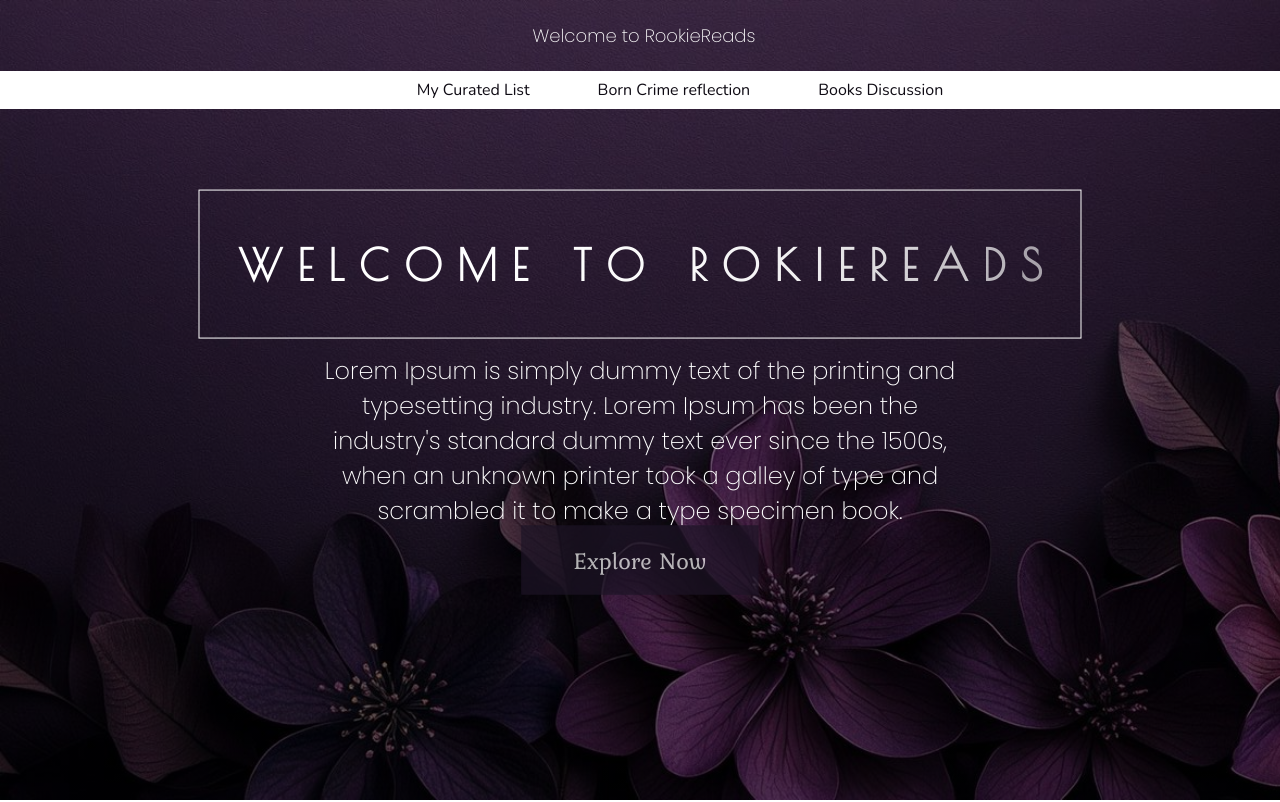
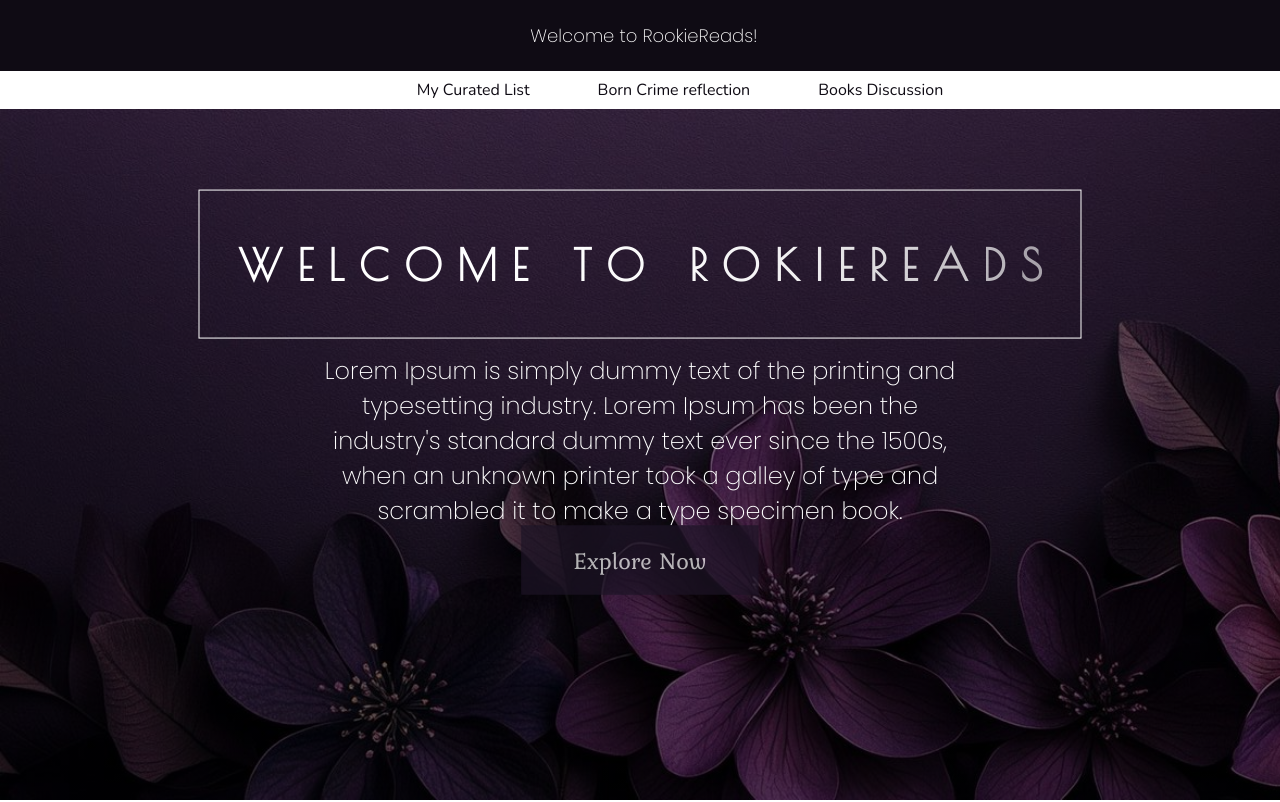
Before and after one commit to arsemagebremichael/personal_blog_website, a plain HTML site: page index.html in a window 1280 px wide. Shown: the top 802 px of the page. Drawn offline with Linux system fonts and the light colour scheme.

```diff
--- a/index.html
+++ b/index.html
@@ -13,7 +13,7 @@
     <div class="hero_page">
         <nav>
             <div class="advert">
-                <p>Welcome to RookieReads</p>
+                <p>Welcome to RookieReads!</p>
             </div>
             <div class="navigation">
                     <a href="#curated_list">My Curated List</a>
--- a/style.css
+++ b/style.css
@@ -62,6 +62,7 @@
 
 .advert {
     font-family: nunito;
+    background-color: #0f0b14;
     width: 100vw;
     color: white;
     padding: 0.5vh;
```
